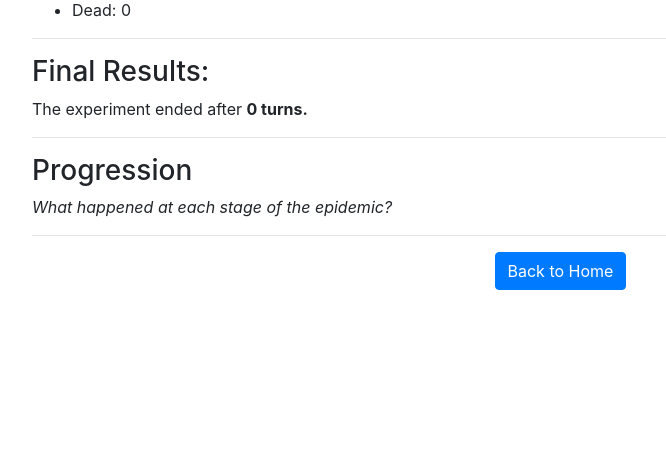
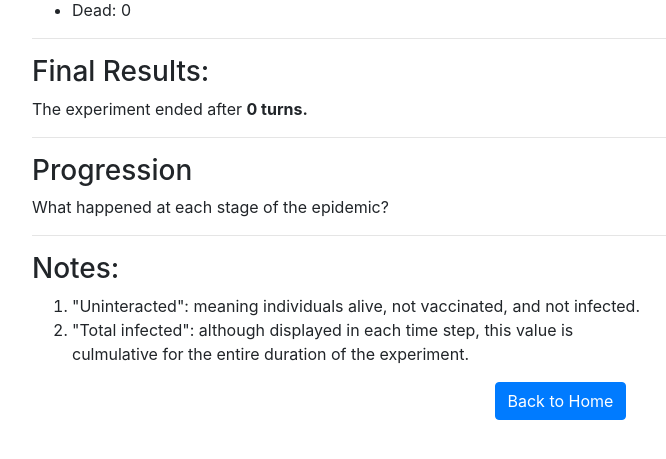
Before and after one commit to sprajjwal/assignment-herd-immunity, a Django app: template web/simulator/templates/simulator/results.html in a window 1280 px wide. Shown: the part 291-750 px from the top of the page, without its empty margins (53-719 px from the left). Run offline with Django 3.2, Linux system fonts and the light colour scheme; the template is opened without the code that fills it, so the values that code supplies are empty; some libraries are stand-ins or nearby versions.

Commit message:
[Add] Notes to the results page.

```diff
--- a/web/simulator/templates/simulator/results.html
+++ b/web/simulator/templates/simulator/results.html
@@ -32,7 +32,7 @@
     <!-- display time steps -->
     <hr>
     <h3>Progression</h3>
-    <p><i>What happened at each stage of the epidemic?</i></p>
+    <p>What happened at each stage of the epidemic?</p>
     {% for time_step in time_steps %}
     <strong>Stats for Time Step: {{ time_step.step_id }}</strong>
     <ul>
@@ -42,7 +42,6 @@
         </li>
         <li>
             Total Infected: {{ time_step.total_infected }} <br>
-            <i>*this number is over the course of the entire simulation</i>
         </li>
         <li>
             Current Infected: {{ time_step.current_infected }}
@@ -64,12 +63,21 @@
         </li>
         <li>
             Uninteracted individuals: {{ time_step.uninteracted }} <br>
-            <i>"uninteracted" meaning individuals alive, not vaccinated, and not vaccinated</i>
         </li>
     </ul>
     {% endfor %}
     <hr>
-    <!-- display final settings of simulation -->
+    <h3>Notes:</h3>
+    <ol>
+        <li>
+            "Uninteracted": meaning individuals alive, not vaccinated, and not infected.
+        </li>
+        <li>
+            "Total infected": although displayed in each time step, this value is<br>
+             culmulative for the entire duration of the experiment.
+        </li>
+    </ol>
+    <!-- link to start another simulation -->
     <div class="offset-md-5">
         <a href="/" class="btn btn-primary">Back to Home</a>
     </div>
```
